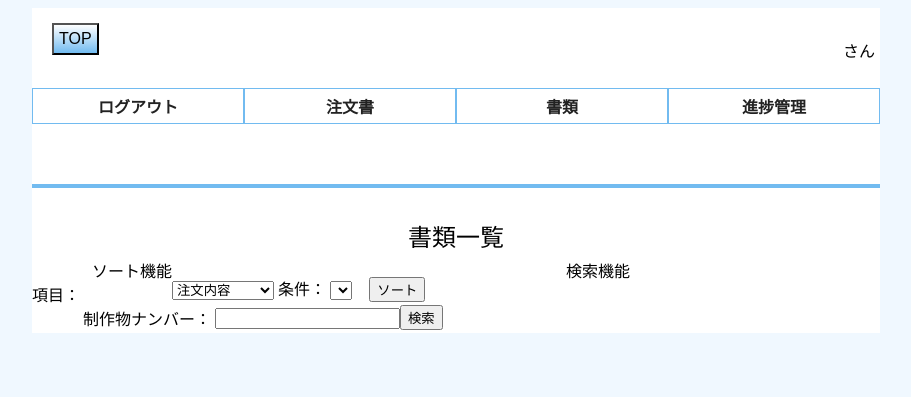
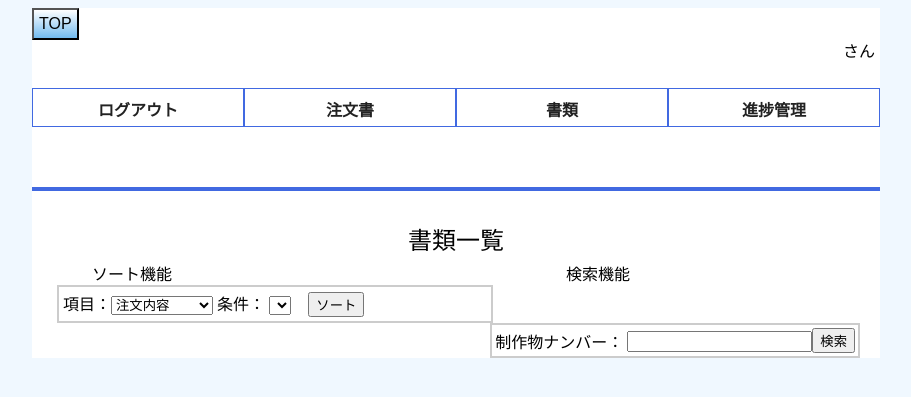
Before and after one commit to aso1301007/Bloody-assassin, a PHP site: page /Shcool/Document_Browsing/Image_selection.php in a window 1280 px wide. Shown: the top 397 px of the page, without its empty margins (184-1095 px from the left). Run offline with PHP 8.4, Linux system fonts and the light colour scheme; the visitor is signed in with stand-in values (Sample User, id 1); data that the repository does not hold is empty.

Commit message:
CSS少し変更

```diff
--- a/ACS_System/css.css
+++ b/ACS_System/css.css
@@ -12,7 +12,7 @@
 #menu{margin-left:0px;
  		padding: 0px;
  		margin:0px;
-		background:#72BBF0;
+		background:#4169e1;
  }
 
 #menu li {
@@ -26,11 +26,11 @@
   float:left;
   margin-right:auto;
   margin-left:auto;
-  padding-top:5px;
+  padding-top:8px;
   padding-bottom:5px;
   width: 210px;
 /*  height: 20px;*/
-  border: solid 1px #72BBF0;
+  border: solid 1px #4169e1;
   font-weight: bold;
 list-style-position: inside;
 
@@ -38,8 +38,8 @@
 }
 
 #menu li:hover {
-  color: #222222;
-  background:#72BBF0;
+  color: #FFFFFF;
+  background:#4169e1;
 }
 
 
@@ -49,7 +49,8 @@
   display: none;
   position: absolute;
   top: 30px;
-  left: -1px;
+  left: 1px;
+  hight:5px;
   padding: 5px;
   width: 200px;
   background: #eee;
@@ -59,7 +60,7 @@
 
 #menu li ul li {
   margin: 0;
-  padding: 0;
+  padding: 1px;
   width: 200px;
   border: none;
 }
@@ -71,6 +72,7 @@
 #menu li ul li a:hover {
   background: #E6FFE9;
   color: #0000FF;
+  border:solid 1px #ccc;
 }
 
 /* header要素
@@ -86,9 +88,7 @@
 
 input[type=button]{
  padding: 5px; /*ボタン内の余白*/
- margin-left: 20px;
- margin-top: 15px;
- background: #72BBF0;
+ background: #4169e1;
  background: -webkit-gradient(linear, left top, left bottom, from(#FFF), to(#72BBF0)); /*グラデーション*/
  background: -webkit-linear-gradient(#FFF, #72BBF0); /*同上*/
  background: linear-gradient(#FFF, #72BBF0);   /*同上*/
@@ -120,15 +120,17 @@
 body{
 width:1200px;
 background-color:#F0F8FF;
-margin-left : auto ; margin-right : auto ;
+margin-left : auto ;
+margin-right : auto ;
 
 }
 #main{
 background-color:#FFFFFF;
 width:848px;
+hight:auto;
 margin-left:auto;
 margin-right:auto;
-patting:40px;
+/*patting:40px;*/
 
       overflow:hidden;
 }
@@ -137,7 +139,7 @@
 width:848px;
   margin:60px 0px 5px 0px;
   border: none;
-  border: solid 2px #72BBF0;
+  border: solid 2px #4169e1;
 }
 
 
@@ -153,6 +155,7 @@
 border:5px;
 font-size:1.5em;
 }
+
 
 /*書類名の出力
 ---------------------------------------*/
@@ -196,3 +199,22 @@
 margin-top:10px;
 margin-left:180px;
 }
+
+
+/*ソート
+------------------------------------------------*/
+#sort{
+margin-left:25px;
+width:50%;
+padding:4px;
+float:left;
+  border: solid 2px #ccc;
+}
+/*検索
+----------------------------------------------*/
+#search{
+margin-right:20px;
+width:auto;
+float:right;
+	border: solid 2px #ccc;
+}
```
